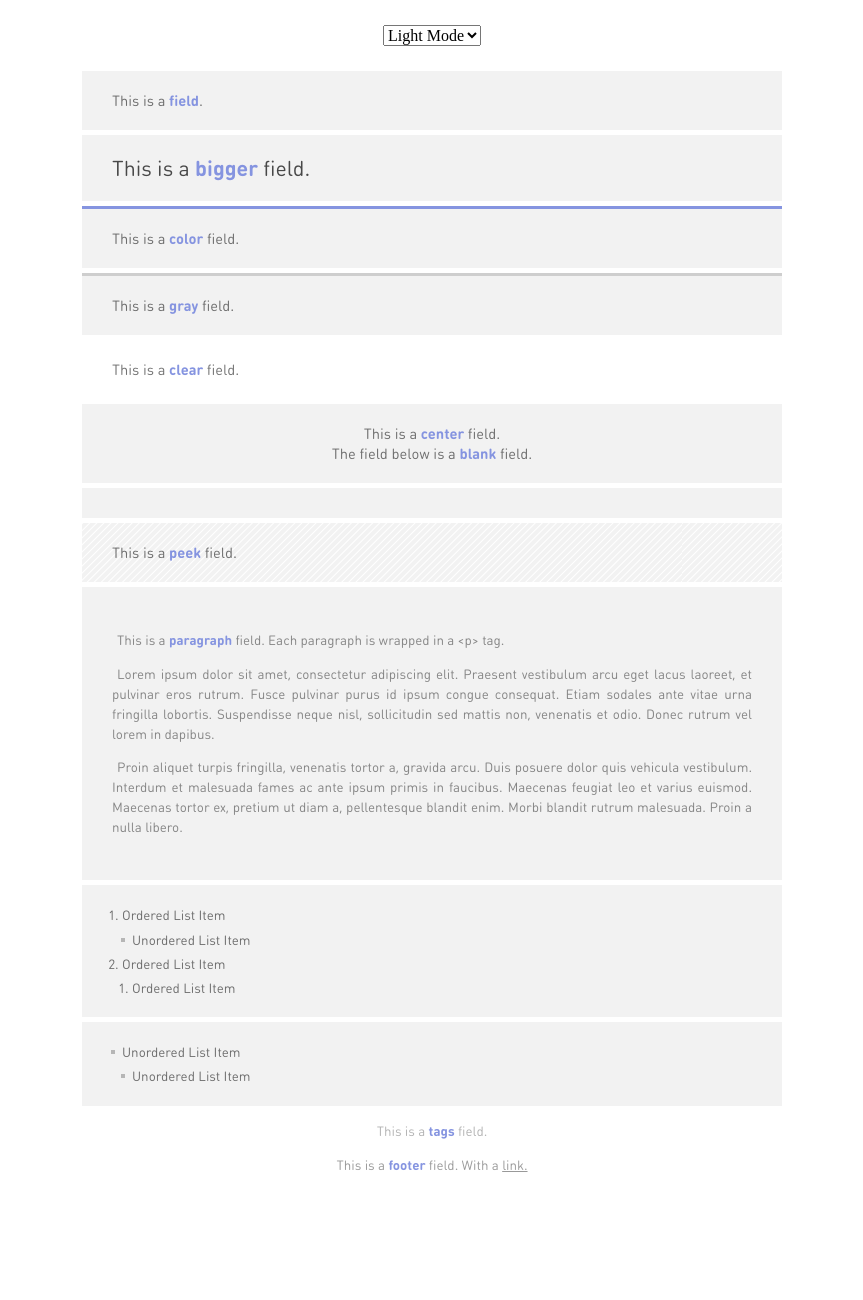
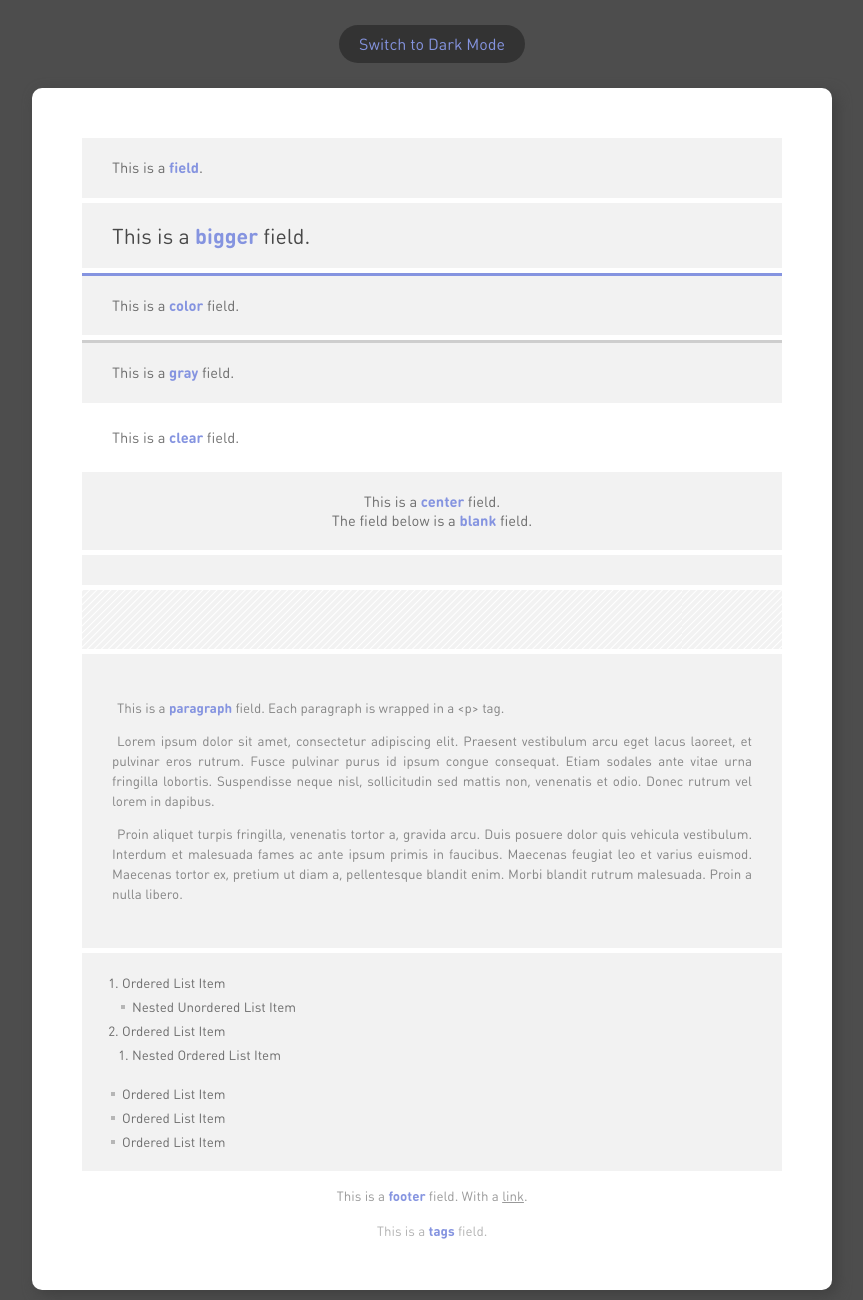
Before and after one commit to tnahs/anki-addon-configs, a plain HTML site: page assets/index.html in a window 1280 px wide. Shown: the whole page, without its empty margins (208-1071 px from the left). Before the commit the page ends 1224 px from the top, so only its background shows below. Drawn offline with Linux system fonts and the light colour scheme.

Commit message:
docs: fix broken js, update styling

```diff
--- a/assets/index.html
+++ b/assets/index.html
@@ -4,25 +4,48 @@
 <head>
   <meta charset="UTF-8" />
   <meta name="viewport" content="width=device-width, initial-scale=1.0" />
-  <title>anki-assets-setup</title>
+  <title>AnkiAssets Config</title>
   <link rel="stylesheet" href="css/base.css" />
   <style>
-    body.nightMode {
-      background-color: hsl(0, 0%, 20%);
+    body {
+      background-color: hsl(0, 0%, 30%);
     }
 
-    #theme-selector {
+    .controls {
       margin: 25px;
+      margin-bottom: 0;
       text-align: center;
+      font-family: "FF DIN Round";
+    }
+
+    .toggle-button {
+      padding: 10px 20px;
+      background-color: hsl(0, 0%, 20%);
+      color: hsl(230deg, 60%, 70%);
+      border-radius: 999px;
+      display: inline-block;
+      cursor: pointer;
+    }
+
+    .toggle-button.nightMode {
+      background-color: hsl(0, 0%, 100%);
     }
 
     .card,
     .card.nightMode {
-      margin-top: 0;
+      width: 700px;
+      margin: 25px auto;
+      padding: 50px;
+      border-radius: 10px;
+      filter: drop-shadow(5px 5px 7px hsl(0, 0%, 25%));
     }
 
-    .center {
-      text-align: center;
+    .card {
+      background-color: hsl(0, 0%, 100%);
+    }
+
+    .card.nightMode {
+      background-color: hsl(0, 0%, 20%);
     }
 
     .name {
@@ -30,31 +53,38 @@
       color: hsl(230deg, 60%, 70%);
     }
   </style>
-  <script src="js/base.js" defer></script>
+  <script src="javascript/base.js" defer></script>
   <script>
-    function setTheme() {
-      body = document.querySelector("body");
-      card = document.querySelector(".card");
+    const NIGHT_MODE = "nightMode";
 
-      theme = document.querySelector("#theme-selector").value;
+    function toggleTheme() {
+      const body = document.querySelector("body");
+      const card = document.querySelector(".card");
+      const toggleButton = document.querySelector(".toggle-button");
 
-      if (theme == "dark") {
-        body.classList.add("nightMode");
-        card.classList.add("nightMode");
+      body.classList.toggle(NIGHT_MODE);
+      card.classList.toggle(NIGHT_MODE);
+      toggleButton.classList.toggle(NIGHT_MODE);
+
+      setToggleText();
+    }
+
+    function setToggleText() {
+      const toggleButton = document.querySelector(".toggle-button");
+
+      if (toggleButton.classList.contains(NIGHT_MODE)) {
+        toggleButton.innerText = "Switch to Light Mode";
       } else {
-        body.classList.remove("nightMode");
-        card.classList.remove("nightMode");
+        toggleButton.innerText = "Switch to Dark Mode";
       }
     }
+
   </script>
 </head>
 
-<body onload="setTheme(); setupPeekFields();">
-  <div class="center">
-    <select id="theme-selector" onchange="setTheme()">
-      <option value="light">Light Mode</option>
-      <option value="dark">Dark Mode</option>
-    </select>
+<body onload="setupPeekFields(); setToggleText();">
+  <div class="controls">
+    <div class="toggle-button" onclick="toggleTheme()"></div>
   </div>
   <div class="card">
     <div id="qa">
@@ -95,32 +125,28 @@
           <li>
             Ordered List Item
             <ul>
-              <li>Unordered List Item</li>
+              <li>Nested Unordered List Item</li>
             </ul>
           </li>
           <li>
             Ordered List Item
             <ol>
-              <li>Ordered List Item</li>
+              <li>Nested Ordered List Item</li>
             </ol>
           </li>
         </ol>
-      </div>
-      <div class="field">
+        <br>
         <ul>
-          <li>
-            Unordered List Item
-            <ul>
-              <li>Unordered List Item</li>
-            </ul>
-          </li>
+          <li>Ordered List Item</li>
+          <li>Ordered List Item</li>
+          <li>Ordered List Item</li>
         </ul>
       </div>
-      <div class="field tags">This is a <span class="name">tags</span> field.</div>
       <div class="field footer">
         This is a <span class="name">footer</span> field.
-        With a <a href="#">link.</a>
+        With a <a href="#">link</a>.
       </div>
+      <div class="field tags">This is a <span class="name">tags</span> field.</div>
     </div>
   </div>
 </body>
```
